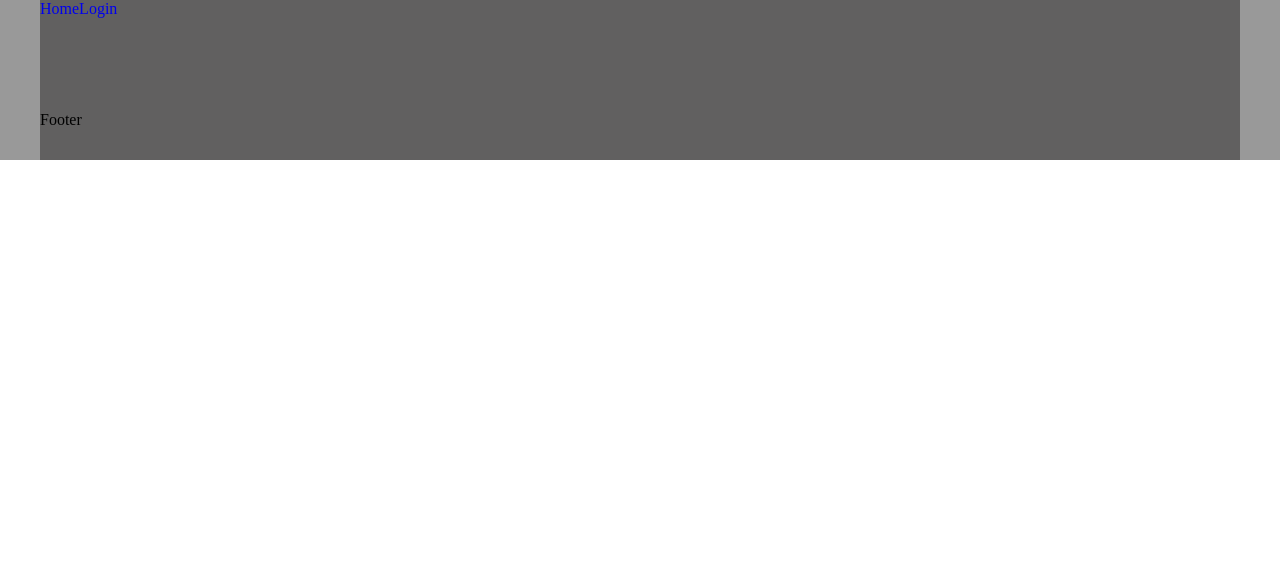
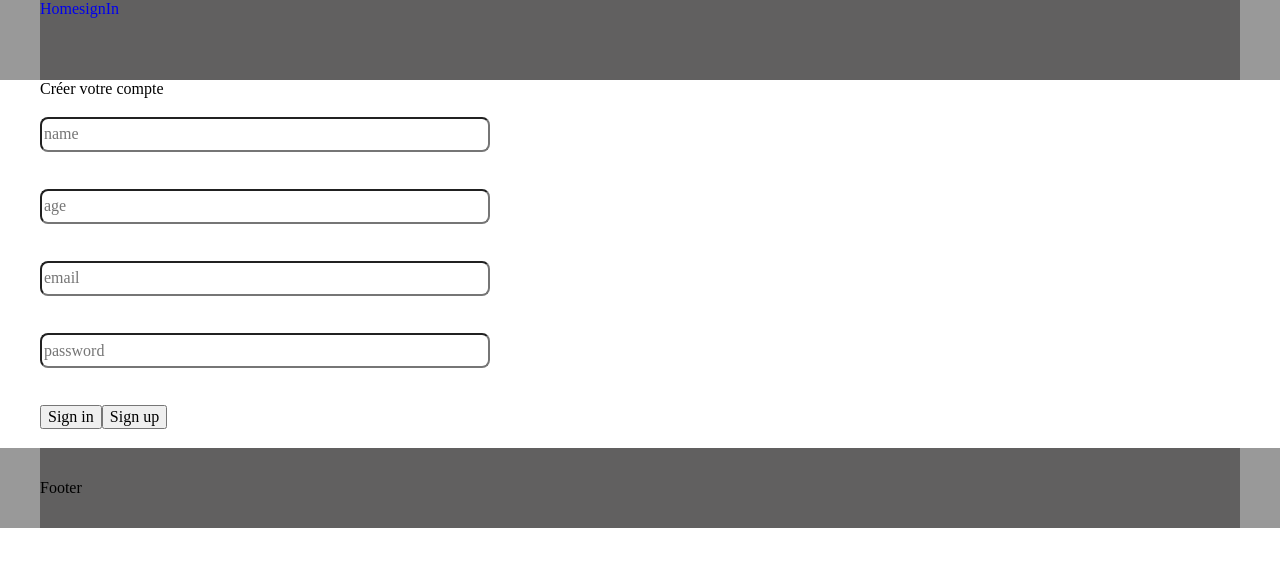
Before and after one commit to SamuelDouay/beAlive, a Vue app in the folder front/: page /signIn in a window 1280 px wide. Before the commit this address had no page. Shown: the top 566 px of the page. Built offline with nearby package versions, Linux system fonts and the light colour scheme.

Commit message:
add login pages

```diff
--- a/front/src/App.vue
+++ b/front/src/App.vue
@@ -7,7 +7,7 @@ import { RouterLink, RouterView } from "vue-router";
     <div id="header">
       <nav>
         <RouterLink to="/">Home</RouterLink>
-        <RouterLink to="/login">Login</RouterLink>
+        <RouterLink to="/signIn">signIn</RouterLink>
       </nav>
     </div>
   </header>
--- a/front/src/router/index.ts
+++ b/front/src/router/index.ts
@@ -1,6 +1,7 @@
 import { createRouter, createWebHistory } from "vue-router";
-import LoginView from '../views/LoginView.vue';
-import HomeView from '../views/HomeView.vue';
+import SignInView from "../views/SignInView.vue";
+import SignUpView from "../views/SignUpView.vue";
+import HomeView from "../views/HomeView.vue";
 
 const router = createRouter({
   history: createWebHistory(import.meta.env.BASE_URL),
@@ -8,13 +9,18 @@ const router = createRouter({
     {
       path: "/",
       name: "home",
-      component: HomeView
+      component: HomeView,
     },
     {
-      path: "/login",
-      name: "login",
-      component: LoginView
-    }
+      path: "/signIn",
+      name: "signIn",
+      component: SignInView,
+    },
+    {
+      path: "/signUp",
+      name: "signUp",
+      component: SignUpView,
+    },
   ],
 });
 
--- a/front/src/views/LoginView.vue
+++ /dev/null
@@ -1 +0,0 @@
-<template>Login page !</template>
--- /dev/null
+++ b/front/src/views/SignInView.vue
@@ -0,0 +1,33 @@
+<template>
+  <div id="form_log">
+    <h1>Créer votre compte</h1>
+    <form method="post">
+      <input type="text" name="name" placeholder="name" required />
+      <input type="text" name="age" placeholder="age" required />
+      <input type="email" name="email" id="" placeholder="email" required />
+      <input type="password" name="password" placeholder="password" required />
+      <div>
+        <input type="submit" value="Sign in" />
+        <router-link :to="{ name: 'signUp' }">
+          <input type="button" value="Sign up" />
+        </router-link>
+      </div>
+    </form>
+  </div>
+</template>
+
+<style scoped>
+form {
+  display: flex;
+  flex-direction: column;
+  justify-content: space-around;
+
+  height: 350px;
+  width: 450px;
+}
+
+form > input {
+  height: 35px;
+  border-radius: 8px;
+}
+</style>
--- /dev/null
+++ b/front/src/views/SignUpView.vue
@@ -0,0 +1,15 @@
+<template>
+  <div id="form_log">
+    <h1>Connectez vous</h1>
+    <form method="post">
+      <input type="email" name="email" id="" placeholder="email" required />
+      <input type="password" name="password" placeholder="password" required />
+      <div>
+        <input type="submit" value="Sign up" />
+        <router-link :to="{ name: 'signIn' }">
+          <input type="button" value="Sign in" />
+        </router-link>
+      </div>
+    </form>
+  </div>
+</template>
```
